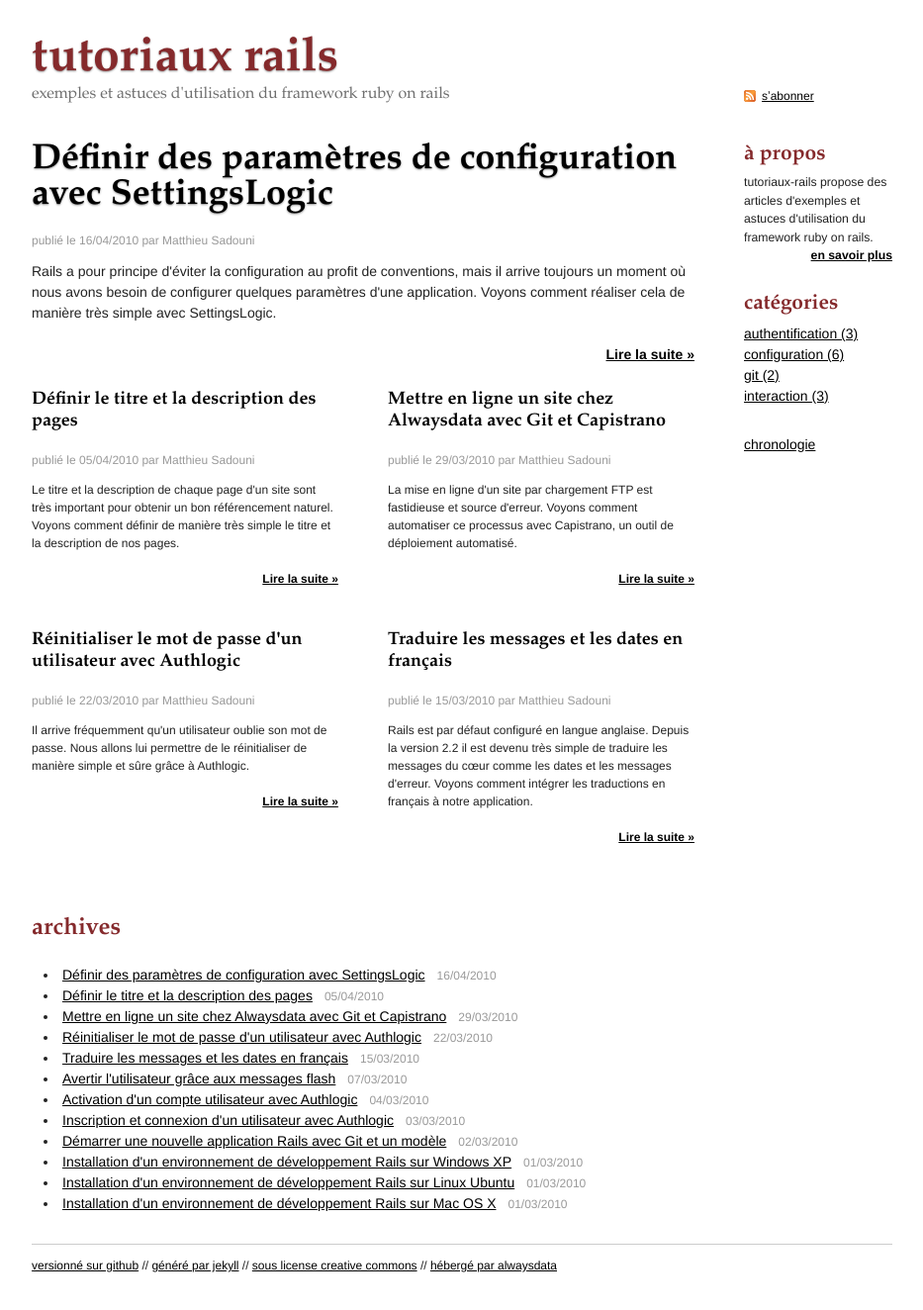
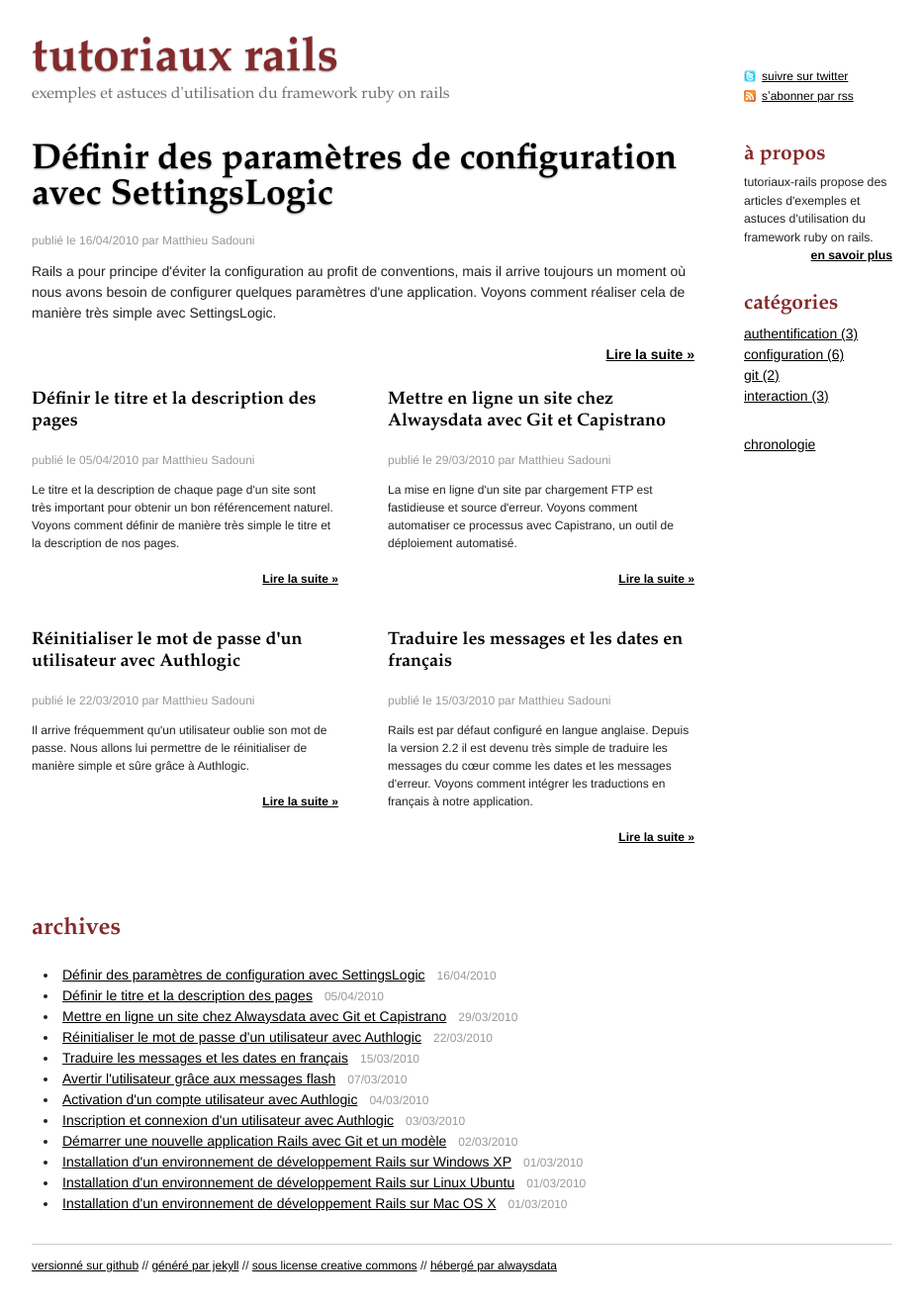
Before and after one commit to msadouni/tutoriaux-rails, a Jekyll site: the page built from index.html, in a window 1280 px wide. Shown: the whole page at 99% size, without its empty margins (173-1106 px from the left). Built offline with Jekyll 4.4.1, drawn with Linux system fonts in a browser that asks for light colours; comment, search, counter and statistics services are not loaded.

Commit message:
lien twitter

```diff
--- a/_layouts/default.html
+++ b/_layouts/default.html
@@ -39,8 +39,11 @@
         </div>
         <div class="span-4 last">
           <a href="http://feeds.feedburner.com/TutoriauxRails" class="rss">
-            sʼabonner
+            sʼabonner par rss
           </a>
+          <a href="http://twitter.com/tutoriauxrails" class="twitter">
+              suivre sur twitter
+            </a>
         </div>
       </div>
       <div id="main" class="span-17 append-1">
--- a/css/screen.css
+++ b/css/screen.css
@@ -51,6 +51,10 @@ body {
 #header .rss {
     position: absolute;
     bottom: 5px;
+}
+#header .twitter {
+    position: absolute;
+    bottom: 25px;
 }
 #sidebar {
     font-size: 1.167em;
@@ -194,6 +198,12 @@ body {
     background:url(/img/feed-icon-12x12-orange.gif) top left no-repeat;
     line-height: 12px;
 }
+.twitter {
+    display: block;
+    padding-left: 18px;
+    background:url(/img/twitter-12x12.png) top left no-repeat;
+    line-height: 12px;
+}
 #footer {
     margin-top: 1em;
     padding-top: 1em;
```
Also changed, not shown: img/twitter-12x12.png (added).
